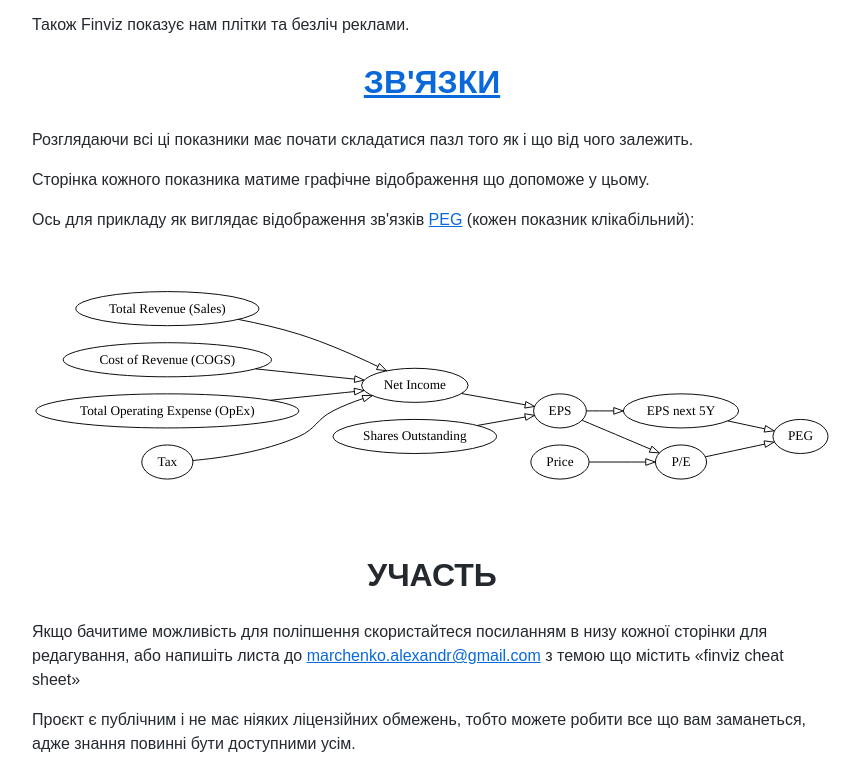
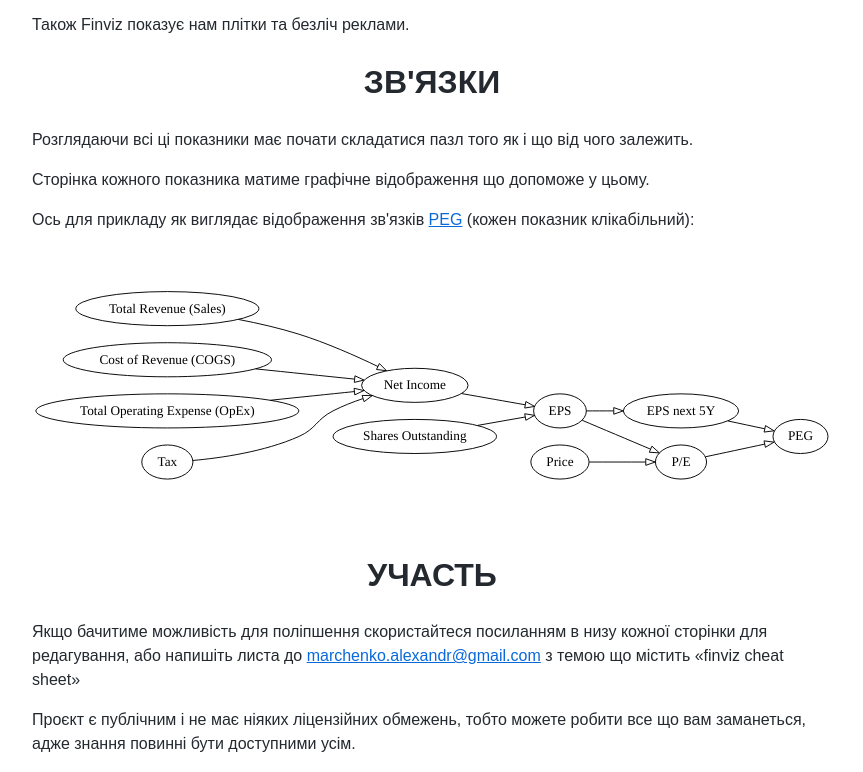
Before and after one commit to mac2000/finviz, a plain HTML site: page index.html in a window 1280 px wide. Shown: the part 1754-2526 px from the top of the page, without its empty margins (208-1071 px from the left). Drawn offline with Linux system fonts and the light colour scheme.

Commit message:
fix broken link

```diff
--- a/index.html
+++ b/index.html
@@ -66,7 +66,7 @@
 
     <p>Також Finviz показує нам плітки та безліч реклами.</p>
 
-    <h1><a href="/graph.html">Зв'язки</a></h1>
+    <h1>Зв'язки</h1>
     <p>Розглядаючи всі ці показники має почати складатися пазл того як і що від чого залежить.</p>
     <p>Сторінка кожного показника матиме графічне відображення що допоможе у цьому.</p>
     <p>Ось для прикладу як виглядає відображення зв'язків <a href="/peg.html">PEG</a> (кожен показник клікабільний):</p>
```
